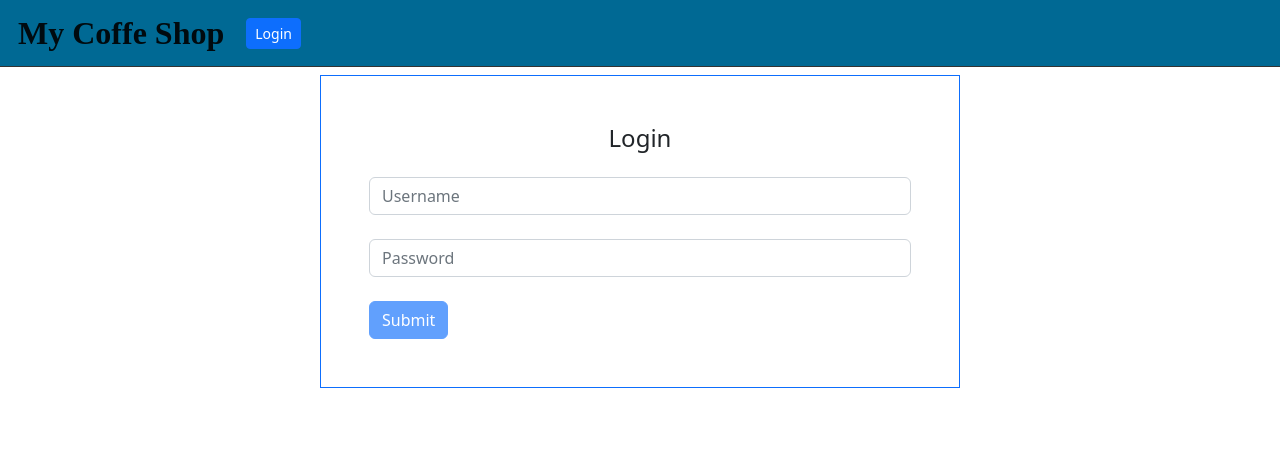
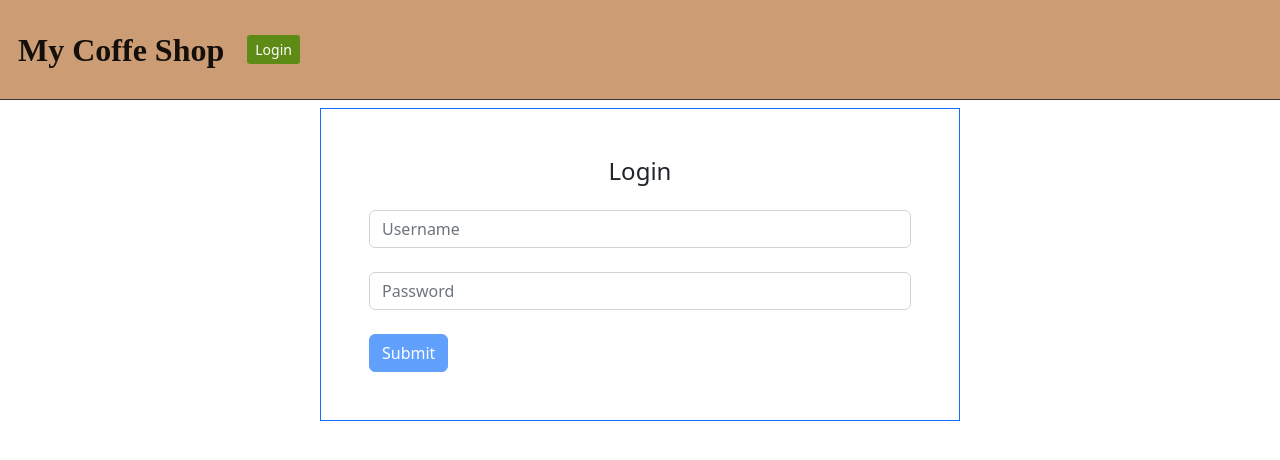
Before and after one commit to georgeMartzoukos/eshop, an Angular app: page /login in a window 1280 px wide. Shown: the top 460 px of the page. Built offline with nearby package versions, Linux system fonts and the light colour scheme.

Commit message:
lenvo-commit

```diff
--- a/src/app/app.component.css
+++ b/src/app/app.component.css
@@ -1,7 +1,9 @@
 .navbar {
     border-bottom: 1px solid #333333;
     margin-top: 0;
-    background-color: #006994!important;
+    height: 100px;
+    /* background-color: #006994!important; */
+    background-color: rgb(204, 156, 117) !important;
 
 }
 /* .navbar-collapse .navbar .collapse {
@@ -9,7 +11,11 @@
     justify-content: space-between;
   }
    */
+.btn-primary {
+    background-color: rgb(94, 139, 21);
+    border-color:  rgb(204, 156, 117);
 
+}
 .navbar-brand {
     font-family: 'Poiret One', cursive;
     font-size: 2rem;
@@ -27,10 +33,18 @@
 }
 
 .bg-dark {
-    background-color: #006994!important;
+    background-color: rgb(204, 156, 117)!important;
 }
 
 .logoBtn {
-    background-color: #006994;
+    background-color: rgb(204, 156, 117);
     border: none;
 }
+
+nav{
+    width: 100%;
+}
+
+.login{
+    margin-right: 10px;
+}
--- a/src/app/app.component.html
+++ b/src/app/app.component.html
@@ -1,6 +1,6 @@
 
-<nav class="navbar navbar-expand-lg bg-body-tertiary justify-content-between">
-  <div class="container-fluid justify-content-between">
+<nav class="navbar navbar-expand-lg bg-body-tertiary container-fluid justify-content-between">
+  <div class="container-fluid  justify-content-between">
     <button (click)="goToProducts()" class="logoBtn">
       <a  class="navbar-brand" > My Coffe Shop </a>
     </button>
@@ -49,7 +49,7 @@
     </div>
   </div>
   <ng-template #loggedOut>
-    <a class="btn btn-primary btn-sm" routerLink="/login">Login</a>
+    <a class="btn btn-primary login btn-sm" routerLink="/login">Login</a>
   </ng-template>
 </nav>
 
--- a/src/app/products/products-list/products-list.component.css
+++ b/src/app/products/products-list/products-list.component.css
@@ -17,3 +17,8 @@
 .btn-danger {
     margin-left: 100px;
 }
+
+.btn-primary{
+    background-color: rgb(110, 197, 22);
+    border: none;
+}
--- a/src/app/products/products.module.ts
+++ b/src/app/products/products.module.ts
@@ -20,7 +20,7 @@ import { ThankYouComponent } from './thank-you/thank-you.component';
 const routes: Routes = [
   { path: 'list', component: ProductsListComponent },
   { path: 'insert', component: ProductInsertComponent },
-  { path: 'myProducts', component: MyProductsComponent},
+  // { path: 'myProducts', component: MyProductsComponent},
   { path: 'my-cart', component: ShoppingCartComponent}
 ]
 
@@ -28,7 +28,7 @@ const routes: Routes = [
   declarations: [
     ProductInsertComponent,
     ProductsListComponent,
-    MyProductsComponent,
+    // MyProductsComponent,
     ProductPageComponent,
     ShoppingCartComponent,
     ThankYouComponent
--- a/src/app/products/shopping-cart/shopping-cart.component.html
+++ b/src/app/products/shopping-cart/shopping-cart.component.html
@@ -44,14 +44,15 @@
                           </div>
                         </div>
                         <div class="d-flex flex-row align-items-center">
-                          <button (click)="minusQuantity(product.product, product.cost)" *ngIf="product.quantity > 0">-</button>
-                          <div style="width: 50px;">
+                          <button class="quantityBtn" (click)="minusQuantity(product.product, product.cost)" *ngIf="product.quantity > 0">-</button>
+                          <div style="width: 10px; display: flex;">
                             <h5 class="fw-normal mb-0">{{ product.quantity }}</h5>
                           </div>
                           <button class="quantityBtn plus" (click)="plusQuantity(product.product, product.cost)" >+</button>
 
-                          <div style="width: 80px;">
-                            <h5 class="mb-0">{{ product.quantity * product.cost}}</h5>
+
+                          <div style="width: 80px; margin-left: 100px;">
+                            <h5 class="mb-0">{{ product.quantity * product.cost}} $</h5>
                           </div>
                           <button class="trash" >
                             <a (click)="removeFromCart(product,product.quantity * product.cost )" style="color: #cecece;"><i class="fas fa-trash-alt"></i></a>
--- a/src/app/user/user-insert/user-insert.component.html
+++ b/src/app/user/user-insert/user-insert.component.html
@@ -1,3 +1,4 @@
+<div class="container-lg">
   <h2>User Form</h2>
   <form [formGroup]="form" (ngSubmit)="onSubmit()">
     <div class="mb-3">
@@ -114,3 +115,4 @@
       Submit
     </button>
   </form>
+</div>
--- a/src/app/user/users-list/users-list.component.html
+++ b/src/app/user/users-list/users-list.component.html
@@ -1,3 +1,5 @@
+<div class="container-lg">
+
   <div *ngIf="loading" class="mt-2 row alert alert-info">
     Loading Users ...
     <div class="spinner-border text-primary" role="status">
@@ -52,3 +54,5 @@
       </tbody>
     </table>
   </div>
+
+</div>
```
Lines whose indentation alone changed are shown as unchanged.
